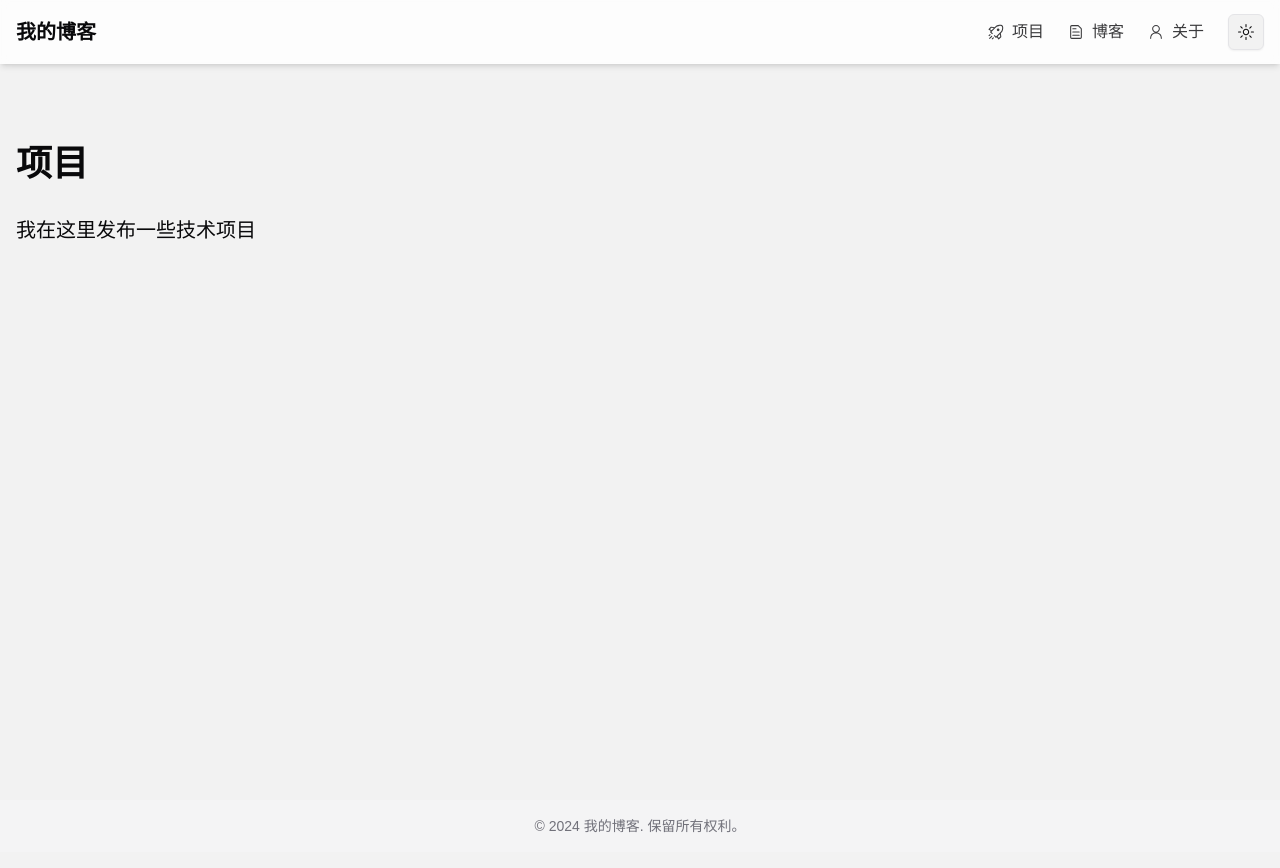
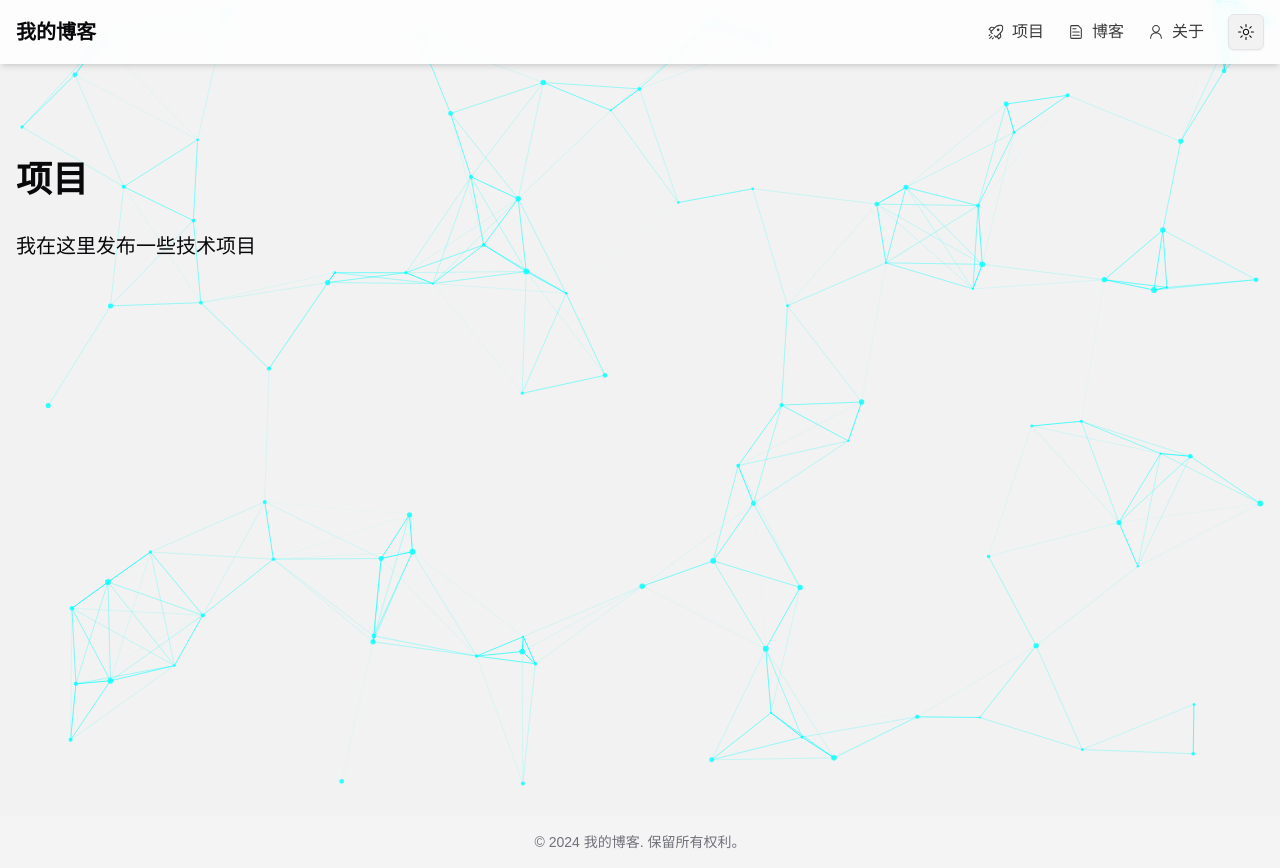
Before and after one commit to orange-office/next-shad-blog-template, a Next.js app: page /projects in a window 1280 px wide. Built offline with nearby package versions, Linux system fonts and the light colour scheme.

Commit message:
修复一些样式bug

```diff
--- a/src/app/layout.tsx
+++ b/src/app/layout.tsx
@@ -36,8 +36,8 @@ export default function RootLayout({
           enableSystem
           disableTransitionOnChange
         >
-          <TechNetworkBackground className="fixed inset-0 z-10 pointer-events-none" />
-          <div className="flex flex-col flex-grow relative z-20">
+          <TechNetworkBackground className="fixed inset-0 pointer-events-none" />
+          <div className="flex flex-col flex-grow relative">
             <NavBar />
             <main className="flex-grow text-foreground">
               {children}
--- a/src/app/projects/page.tsx
+++ b/src/app/projects/page.tsx
@@ -1,6 +1,6 @@
 export default function Projects() {
   return (
-    <main className="min-h-screen bg-background text-foreground">
+    <main className="min-h-screen bg-transparent text-foreground mt-4">
       <div className="container mx-auto px-4 py-16">
         <div className="flex justify-end mb-4">
         </div>
--- a/src/components/NavBar.tsx
+++ b/src/components/NavBar.tsx
@@ -63,7 +63,7 @@ const NavBar = () => {
 
   return (
     <nav
-      className={`fixed w-full transition-all duration-300 ${
+      className={`fixed w-full transition-all duration-300 z-50 ${
         isVisible ? 'translate-y-0' : '-translate-y-full'
       }`}
     >
```
